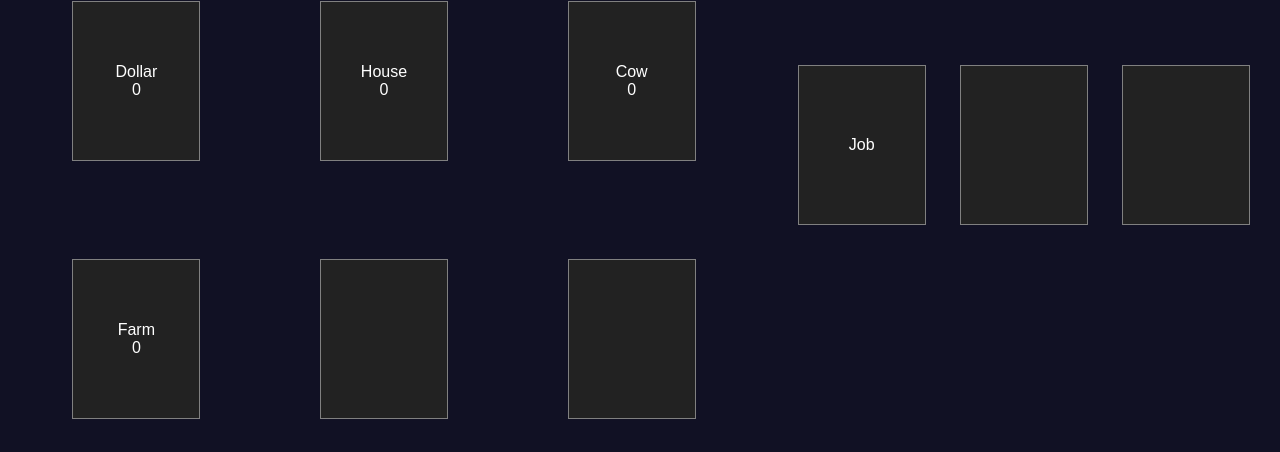
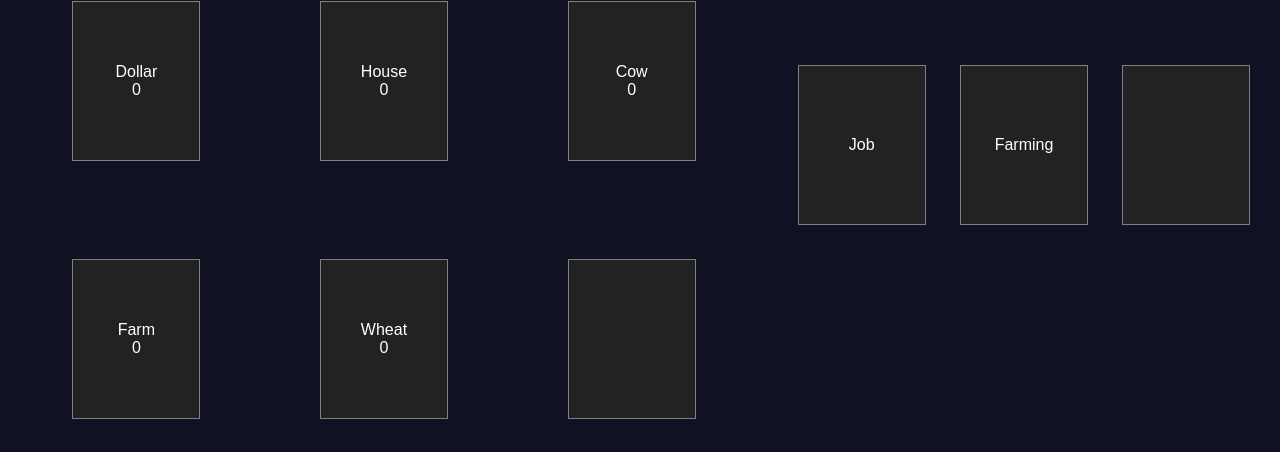
Before and after one commit to pyb/lifegrid, a Next.js app: page / in a window 1280 px wide. Shown: the part 61-513 px from the top of the page. Built offline with nearby package versions, Linux system fonts and the light colour scheme.

Commit message:
Farming (unfinished)

```diff
--- a/src/app/UI/Game.tsx
+++ b/src/app/UI/Game.tsx
@@ -56,7 +56,7 @@ const GameMain = () => {
                           findElement("House", Types.ItemType.Resource, GS),
                           findElement("Cow", Types.ItemType.Resource, GS),
                           findElement("Farm", Types.ItemType.Resource, GS),
-                          {},
+                          { resource: Data.resourceMap.get("Wheat"), n: GS.resources.get("Wheat"), progress: 0 },
                           {},
                           {},
                         {},
@@ -70,7 +70,8 @@ const GameMain = () => {
                       elements = {[
                         {task: Data.tasksMap.get("Job"),
                             progress:Game.getProgress("Job", Types.ItemType.Task, GS)},
-                        {},
+                        {task: Data.tasksMap.get("Farming"),
+                            progress:Game.getProgress("Farming", Types.ItemType.Task, GS)},
                         {},
                         {},
                         {},
--- a/src/app/game/game.ts
+++ b/src/app/game/game.ts
@@ -3,10 +3,14 @@ import * as Data from "game/gameData"
 import { ItemType, Task, TaskInfo, Resource, GameState} from "game/gameTypes"
 
 const jobOutcomes = new Map<string, string>();
-jobOutcomes.set("Job", "Dollar");
+Data.tasks.forEach((t:Task) => {
+    jobOutcomes.set(t.name, t.resource);
+});
 
 export const buyTask = (name: string):Types.GameStateUpdate => {
     return (gs: GameState) => {
+        if (!Data.tasksMap.get(name))
+            return;
         if (!gs.ongoingTasks.get(name)) {
             const info: TaskInfo = {
                 task: name,
@@ -21,6 +25,8 @@ export const buyResource = (name: string): Types.GameStateUpdate => {
     return (gs: GameState) => {
         if (gs.ongoingTasks.get(name))
             return;
+        if (!Data.resourceMap.get(name))
+            return;
         const source = <Array<[string, number]>> Data.resourceMap.get(name)?.source;
         for (const [resource, cost] of source)
         {
@@ -30,8 +36,6 @@ export const buyResource = (name: string): Types.GameStateUpdate => {
         }
         source.forEach(([resource, cost]) => {
             const cur = <number>gs.resources.get(resource);
-            console.log(resource)
-            console.log(cur)
             gs.resources.set(resource, cur - cost);
         });
         const info: TaskInfo = {
@@ -60,6 +64,7 @@ export const gameLoop = (deltaMs: number):Types.GameStateUpdate => (gs:GameState
             const task = <Task>Data.tasksMap.get(info.task);
             if (info.time > task.duration)
             {
+                console.log("yield")
                 gs.ongoingTasks.delete(key);
                 const newResource = jobOutcomes.get(task.name) as string;
                 const current:number = gs.resources.get(newResource) || 0;
--- a/src/app/game/gameData.ts
+++ b/src/app/game/gameData.ts
@@ -6,7 +6,6 @@ export const resources:Array<Resource> = [
         name: "Dollar",
         source: [],
     },
-
     {
         id:1,
         name: "House",
@@ -25,6 +24,11 @@ export const resources:Array<Resource> = [
         source: [["Dollar", 20], ["House", 1], ["Cow", 4]],
         duration: 10,
     },
+    {
+        id:4,
+        name: "Wheat",
+        source: [],
+    },
 ]
 
 export const resourceMap = new Map<string, Resource>();
@@ -39,10 +43,10 @@ export const tasks:Array<Task> = [
     },
     {
         id: 1,
-        name: "Farm",
-        resource: "",
-        qty: 1,
-        duration: 2, // seconds
+        name: "Farming",
+        resource: "Wheat",
+        qty: 50,
+        duration: 4, // seconds
     },
 ];
 
--- a/src/app/game/gameState.ts
+++ b/src/app/game/gameState.ts
@@ -5,6 +5,7 @@ initialResources.set("Dollar", 0);
 initialResources.set("Cow", 0);
 initialResources.set("House", 0);
 initialResources.set("Farm", 0);
+initialResources.set("Wheat", 0);
 
 export const initialGameState:Types.GameState = {
     ongoingTasks: new Map<string, Types.TaskInfo>(),
```
